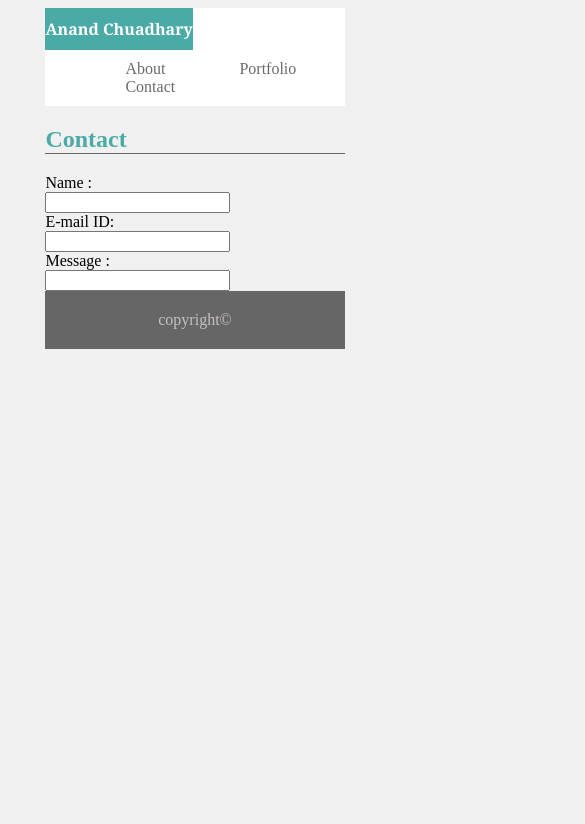
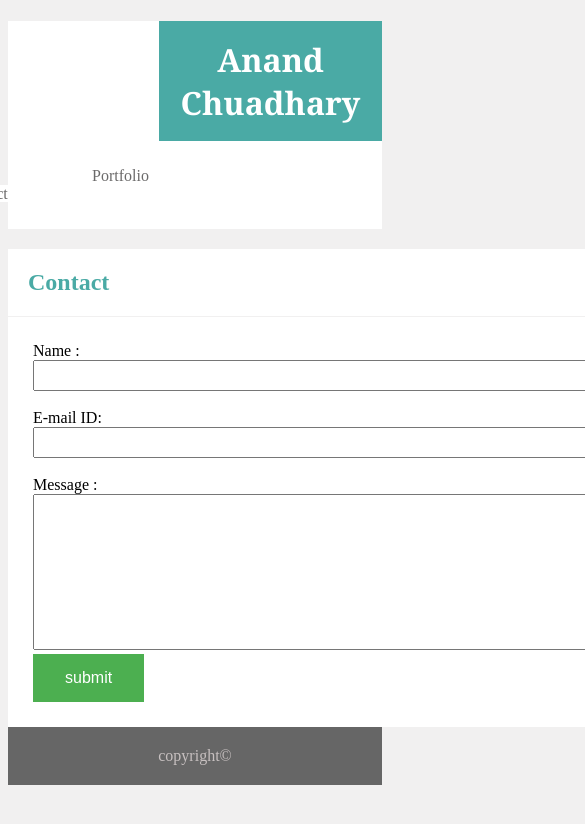
Before and after one commit to anand92490/Basic-Portfolio, a plain HTML site: page contact.html in a window 390 px wide. Shown: the top 824 px of the page, 585 px wide, since content can reach past the window. Drawn offline with Linux system fonts and the light colour scheme.

```diff
--- a/assets/css/style.css
+++ b/assets/css/style.css
@@ -10,7 +10,7 @@
 
 
 .container{
-    width: 80%;
+
     margin: 0 auto;
     padding: auto;
 }
@@ -18,10 +18,9 @@
 header{
 background:#ffffff;
 
+}
 
 
-
-}
 
 header::after{
 content: '';
@@ -38,8 +37,9 @@
     float: left;
     font-family:Georgia, 'Times New Roman', Times, serif;
     text-align: center;
-    padding: 10px 0;
+    padding: 17px;
     font-weight: bold;
+    margin-left:151px;
 }
 
 nav{
@@ -47,7 +47,6 @@
 }
 
 nav ul{
-    margin: 0;
     padding:10px 10px;
 }
 
@@ -58,14 +57,16 @@
 
 nav li{
     display: inline-block;
-    margin-left:70px;
+    margin-left:-60px;
+    padding-right: 150px;
 }
 
 .content{
-border-style: solid 1px;
-border:1px solid #cccccc;
 
+width:960px;
 text-align: left;
+margin-left:auto;
+margin-right:auto;
 }
 
 img {
@@ -73,11 +74,10 @@
     float: left;
     padding-right: 20px;
     padding-bottom: 20px;
+    padding-top:20px;
 
 
 }
-
-
 
 
 div .paragraph{
@@ -94,12 +94,15 @@
 
 h2{
     padding:left 30px;
+    background:#ffffff;
 }
  #u {
     color:#4aaaa5;
-    border-bottom: #666666 1px solid;
-    padding: bottom 20px;
+    background:#ffffff;
+    border-bottom: #f1f0f0 1px solid;
     text-align: left;
+    margin-bottom:0;
+    padding: 20px;
 }
 
 
@@ -108,26 +111,58 @@
 color: #c7c0c0;
 text-align: center;
 padding:20px 20px;
+clear:left;
+;
 
 }
 
 
-
-.portfolio{
- height:300px;
+ .iportfolio{
+    width: 960px;
+    height:400px;
 
 }
 
 #port{
+background:#ffffff;
 color:#4aaaa5;
-border-bottom: #666666 1px solid;
+border-bottom: #f1f0f0 1px solid;
+text-align: left;
+margin-bottom:0;
+padding: 20px;
+
 }
 
 #cont{
-    color:#4aaaa5;
-    border-bottom: #666666 1px solid;
-    }
+background: #ffffff;
+color:#4aaaa5;
+border-bottom: #f1f0f0 1px solid;
+text-align: left;
+margin-bottom:0;
+padding: 20px;
+}
 
-    form{
-        width: 70%;
-    }
+form{
+padding: 25px;
+background:white;
+}
+
+input{
+width: 70%;
+height:25px;
+}
+
+textarea{
+width: 70%;
+height:150px;
+}
+
+button {
+background-color: #4CAF50;
+border: none;
+color: white;
+padding: 15px 32px;
+text-align: center;
+text-decoration: none;
+font-size: 16px;
+}
--- a/contact.html
+++ b/contact.html
@@ -17,7 +17,7 @@
         <div class="container">
             <header>
 
-                <a href="index.html" class="name">Anand Chuadhary</a>
+                <h1><a href="index.html" class="name">Anand Chuadhary</a></h1>
 
 
 
@@ -29,21 +29,24 @@
                     </ul>
                 </nav>
             </header>
-
+            <div class="content">
                 <h2 id="cont">Contact</h2>
 
-                <div class="form">
+
+
 
                     <form>
                         Name : <br>
                         <input type="text" name="enter your name">
-                    <br>
+                        <br><br>
                         E-mail ID:<br>
                         <input type="text" E-mail="E-mail ID">
-                    <br>
+                        <br><br>
                         Message : <br>
-                    <input type="text" Message=" leave comments">
+                        <textarea> </textarea> <br>
+                        <button>submit</button>
                     </form>
+
 
             </div>
             <Footer>copyright©</Footer>
```
Also changed, not shown: index.html (+7 -6 lines), portfolio.html (+9 -7 lines). Lines whose indentation alone changed are shown as unchanged.
